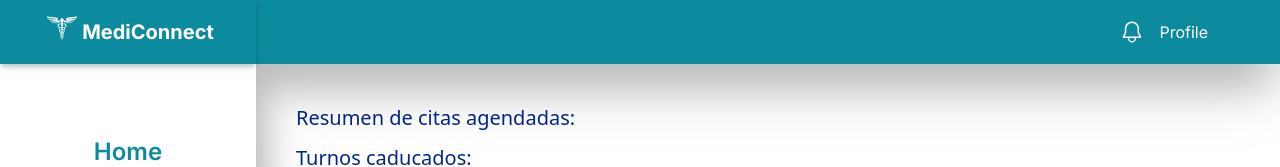
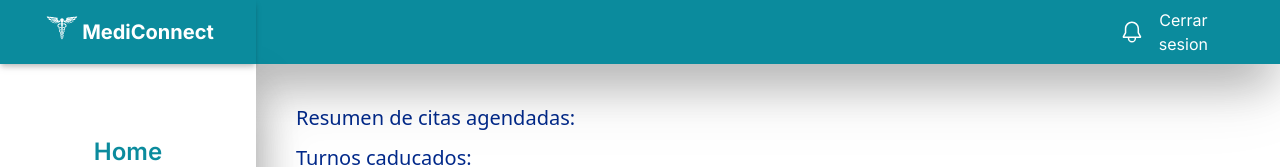
Before and after one commit to No-Country/c14-50-ft-nest, a Next.js app in the folder frontend/: page /dashboard/summary in a window 1280 px wide. Shown: the top 167 px of the page. Built offline with nearby package versions, Linux system fonts and the light colour scheme; no server answers.

Commit message:
cerrar sesión

```diff
--- a/frontend/src/components/Header.tsx
+++ b/frontend/src/components/Header.tsx
@@ -1,27 +1,35 @@
+'use client'
 import Menu from "@/components/Menu";
 import Link from "next/link";
+import { useRouter } from "next/navigation";
 
-export default function Header () {
-  const MenuInfo = [{
+export default function Header() {
+  const router = useRouter()
+  const handleExit = () => {
+
+    window.localStorage.removeItem("id")
+    window.localStorage.removeItem("patientId")
+    window.localStorage.removeItem("token")
+
+    router.push("/")
+  }
+  const MenuInfo = [
+    {
       href: "/dashboard/summary",
       id: 0,
-    link: "Home"
+      link: "Home",
     },
     {
       href: "/dashboard/solicitar-turnos",
       id: 1,
-    link: "Solicitar un turno"
+      link: "Solicitar un turno",
     },
-  // {
-  //   href: "/dashboard/mis-turnos",
-  //   id: 2,
-  //   link: "Mis turnos"
-  // },
     {
       href: "/dashboard/perfil",
       id: 3,
-    link: "Perfil"
-  }]
+      link: "Perfil",
+    },
+  ];
 
   return (
     <header className="relative flex justify-between h-16  z-[100] shadow-2xl drop-shadow-2xl bg-primary">
@@ -50,9 +58,7 @@ export default function Header () {
             </svg>
           </span>
         </Link>
-        <Link href="#" className="px-2">
-          <span className="text-white"> Profile</span>
-        </Link>
+        <button onClick={handleExit} className="text-white px-2 hover:underline">Cerrar sesion</button>
       </div>
     </header>
   );
```
Lines whose indentation alone changed are shown as unchanged.
